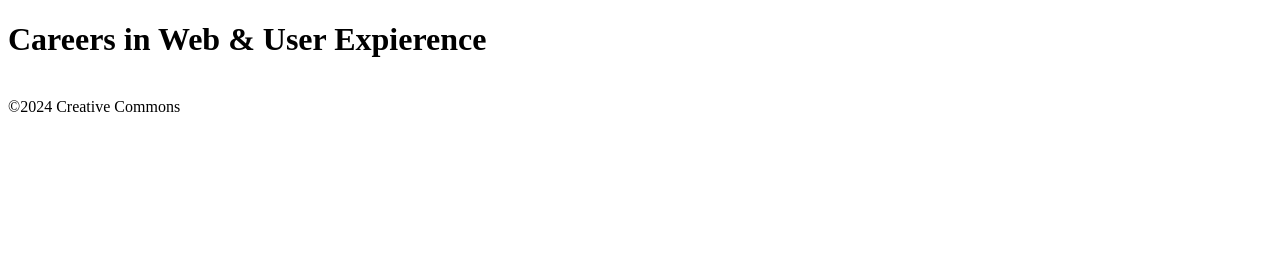
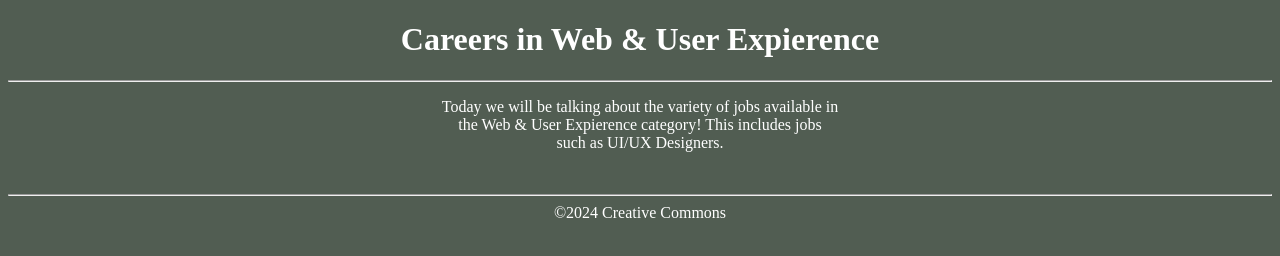
Before and after one commit to Sk1ppyJones/language-webpage, a plain HTML site: page index.html in a window 1280 px wide. Drawn offline with Linux system fonts and the light colour scheme.

Commit message:
Improvements
Changed Background Color and Font Color, added line breaks to separate sections, began introduction section.

```diff
--- a/index.html
+++ b/index.html
@@ -5,22 +5,35 @@
     <meta name="viewport" content="width=device-width, initial-scale=1.0">
     <title>Careers In Web</title>
 </head>
-<body>
+<body style="background-color: rgb(81, 93, 82); color: white;">
+    <center>
     <header>
     <h1>Careers in Web &amp; User Expierence</h1>
     </header>
+    </center>
+    <hr>
     <section id="Introduction">
+        <center>
+            <p>
+                Today we will be talking about the variety of jobs available in <br>the Web & User Expierence category! This includes jobs<br> such as UI/UX Designers.
+            </p>
+        </center>
+    </section>
+    <section id="Career Examples">
 
     </section>
-    <section id="">
+    <section id="Salary Ranges">
 
     </section>
-    <section id="">
+    <section id="Job Requirements">
 
     </section>
     <footer>
         <br>
+        <hr>
+        <center>
         &copy;2024 Creative Commons
+        </center>
     </footer>
 </body>
 </html>
```
